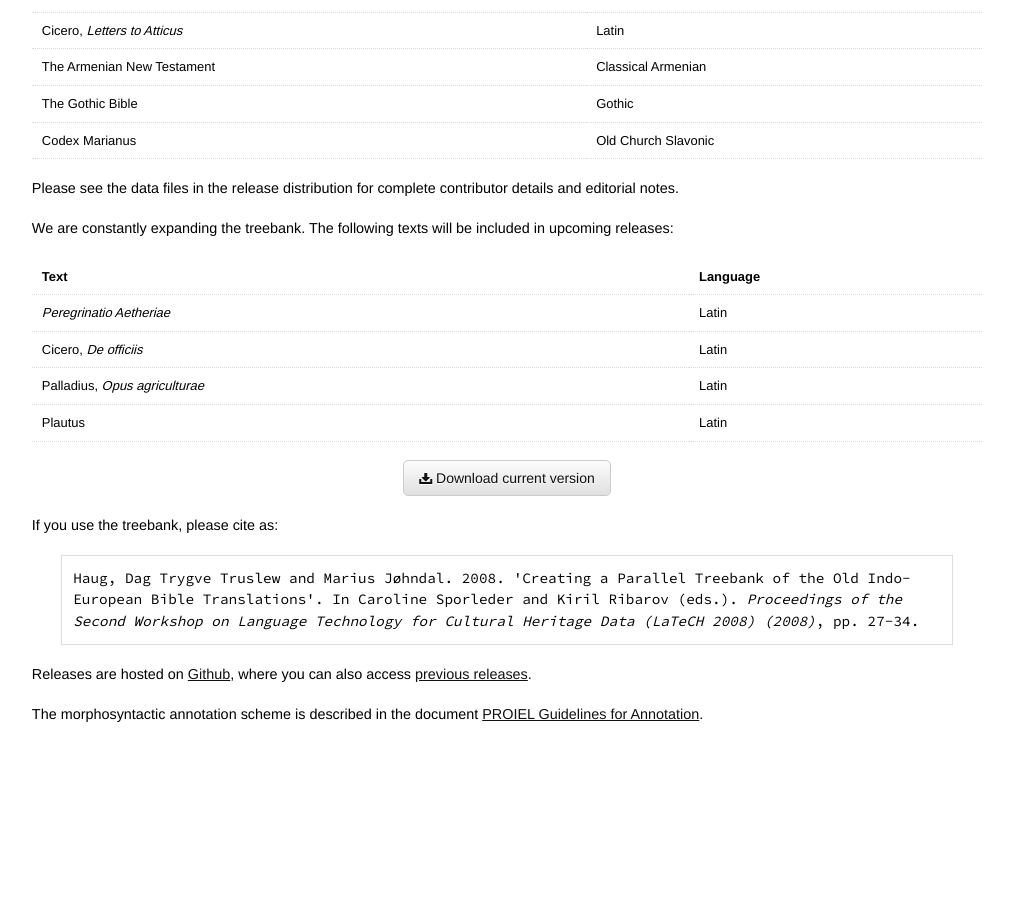
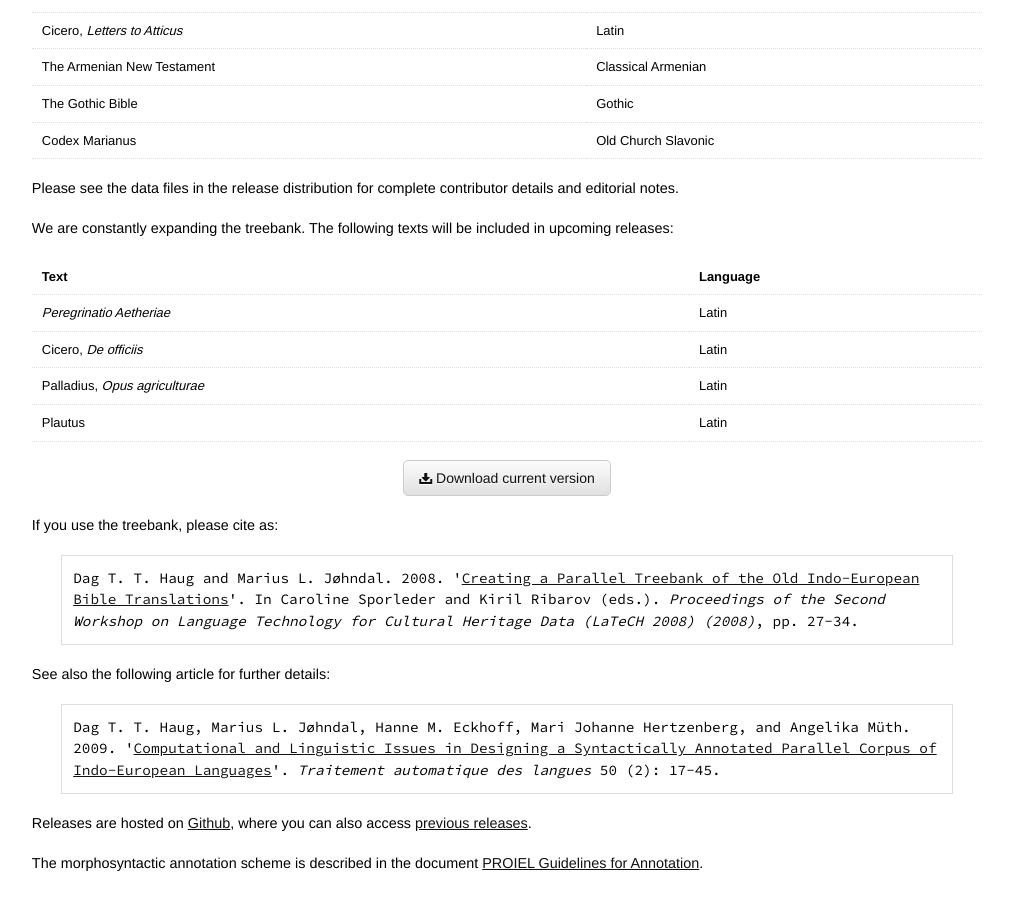
Before and after one commit to proiel/proiel.github.io, a Jekyll site: the page built from index.html, in a window 1280 px wide and 900 px high, scrolled down 583 px. Shown: the whole window, without its empty margins (133-1146 px from the left). Built offline with Jekyll 4.4.1, drawn with Linux system fonts in a browser that asks for light colours; before the commit the page ends 1335 px from its top, so only the background shows below that.

Commit message:
Further work at making references usable.

```diff
--- a/index.html
+++ b/index.html
@@ -112,11 +112,16 @@ layout: default
           If you use the treebank, please cite as:
 
           <div class="citation">
-Haug, Dag Trygve Truslew and Marius Jøhndal. 2008.
-'Creating a Parallel Treebank of the Old Indo-European Bible Translations'. In
-Caroline Sporleder and Kiril Ribarov (eds.). <em>Proceedings of the Second Workshop on Language Technology for Cultural Heritage Data (LaTeCH 2008) (2008)</em>, pp. 27-34.
+            Dag T. T. Haug and Marius L. Jøhndal. 2008. '<a href="http://www.hf.uio.no/ifikk/english/research/projects/proiel/Activities/proiel/publications/marrakech.pdf">Creating a Parallel Treebank of the Old Indo-European Bible Translations</a>'. In Caroline Sporleder and Kiril Ribarov (eds.).  <em>Proceedings of the Second Workshop on Language Technology for Cultural Heritage Data (LaTeCH 2008) (2008)</em>, pp. 27-34.
           </div>
+        </p>
 
+        <p>
+          See also the following article for further details:
+
+          <div class="citation">
+            Dag T. T. Haug, Marius L. Jøhndal, Hanne M. Eckhoff, Mari Johanne Hertzenberg, and Angelika Müth. 2009. '<a href="http://www.atala.org/IMG/pdf/TAL-2009-50-2-01-Haug.pdf">Computational and Linguistic Issues in Designing a Syntactically Annotated Parallel Corpus of Indo-European Languages</a>'.  <em>Traitement automatique des langues</em> 50 (2): 17-45.
+          </div>
         </p>
 
         <p>
```
